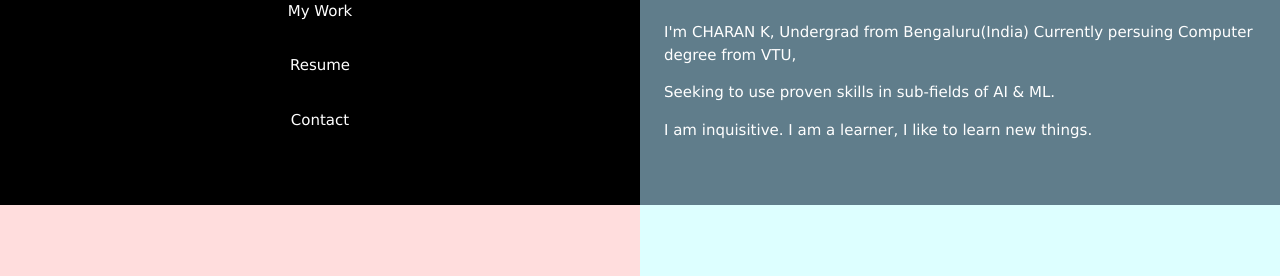
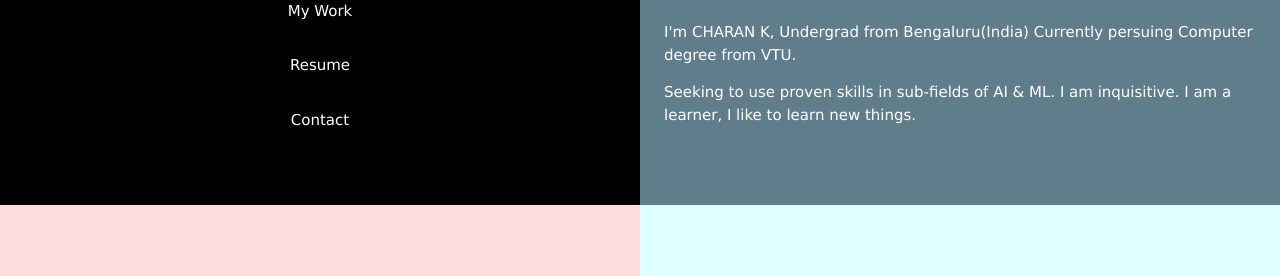
Before and after one commit to Charan1kh/charan1kh.github.io, a plain HTML site: page index.html in a window 1280 px wide. Shown: the part 495-771 px from the top of the page. Drawn offline with nearby package versions, Linux system fonts and the light colour scheme; files whose address does not match are found by name.

Commit message:
Update index.html

```diff
--- a/index.html
+++ b/index.html
@@ -29,9 +29,9 @@
                     style="width:50%;">
                 <div class="w3-left-align w3-padding-large">
                     <p> I'm CHARAN K, Undergrad from Bengaluru(India)
-                     Currently persuing Computer degree from VTU,</p>
-                    <p> Seeking to use proven skills in sub-fields of AI & ML.</p>
-                    <p> I am inquisitive. I am a learner, I like to learn new things.</p>
+                     Currently persuing Computer degree from VTU.</p>
+                    <p> Seeking to use proven skills in sub-fields of AI & ML.
+                     I am inquisitive. I am a learner, I like to learn new things.</p>
                 </div>
             </div>
         </div>
```
